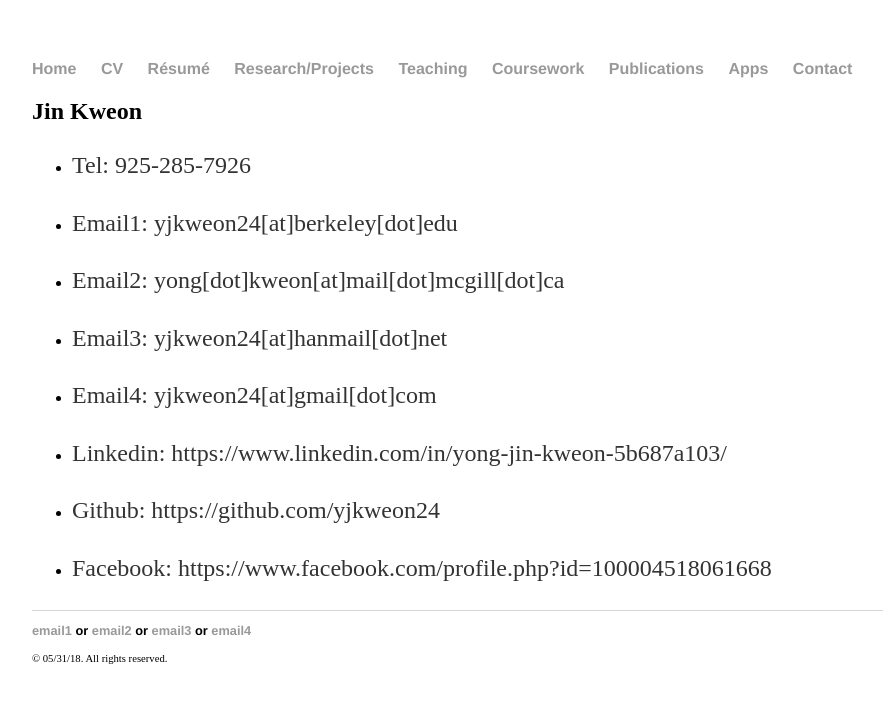
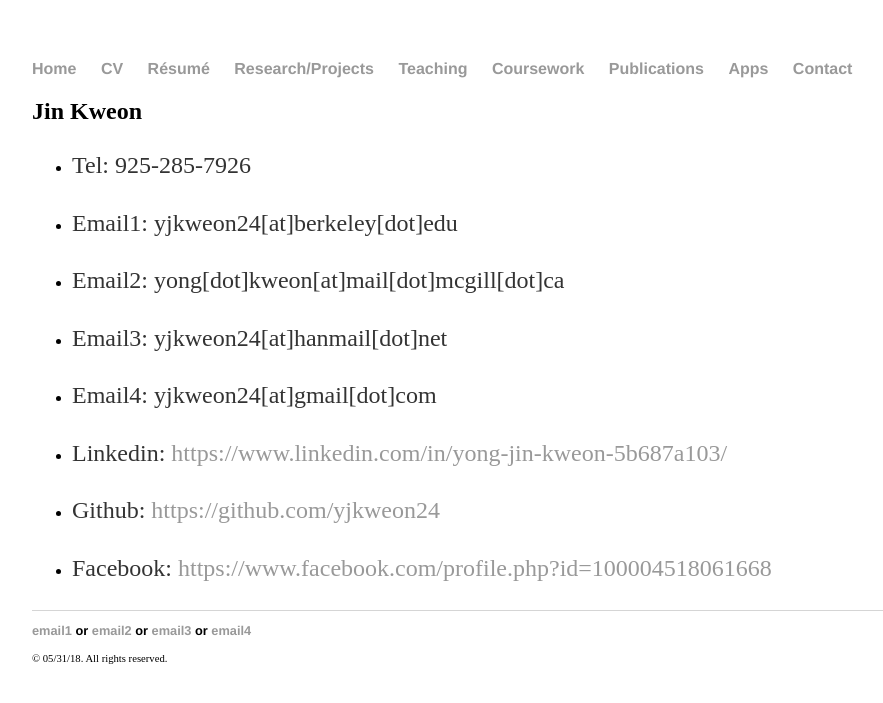
Before and after one commit to yjkweon24/yjkweon24.github.io, a Jekyll site: the page built from contact/contact.md, in a window 1280 px wide. Shown: the top 703 px of the page, without its empty margins (160-1043 px from the left). Built offline with Jekyll 4.4.1, drawn with Linux system fonts in a browser that asks for light colours; some of the changed lines change nothing that is shown.

Commit message:
fix the hyperlink md

```diff
--- a/contact/contact.md
+++ b/contact/contact.md
@@ -16,8 +16,8 @@ title: Contact
 
 * Email4: yjkweon24[at]gmail[dot]com
 
-* Linkedin: https://www.linkedin.com/in/yong-jin-kweon-5b687a103/
+* Linkedin: [https://www.linkedin.com/in/yong-jin-kweon-5b687a103/](https://www.linkedin.com/in/yong-jin-kweon-5b687a103/)
 
-* Github: https://github.com/yjkweon24
+* Github: [https://github.com/yjkweon24](https://github.com/yjkweon24)
 
-* Facebook: https://www.facebook.com/profile.php?id=100004518061668
+* Facebook: [https://www.facebook.com/profile.php?id=100004518061668](https://www.facebook.com/profile.php?id=100004518061668)
```
